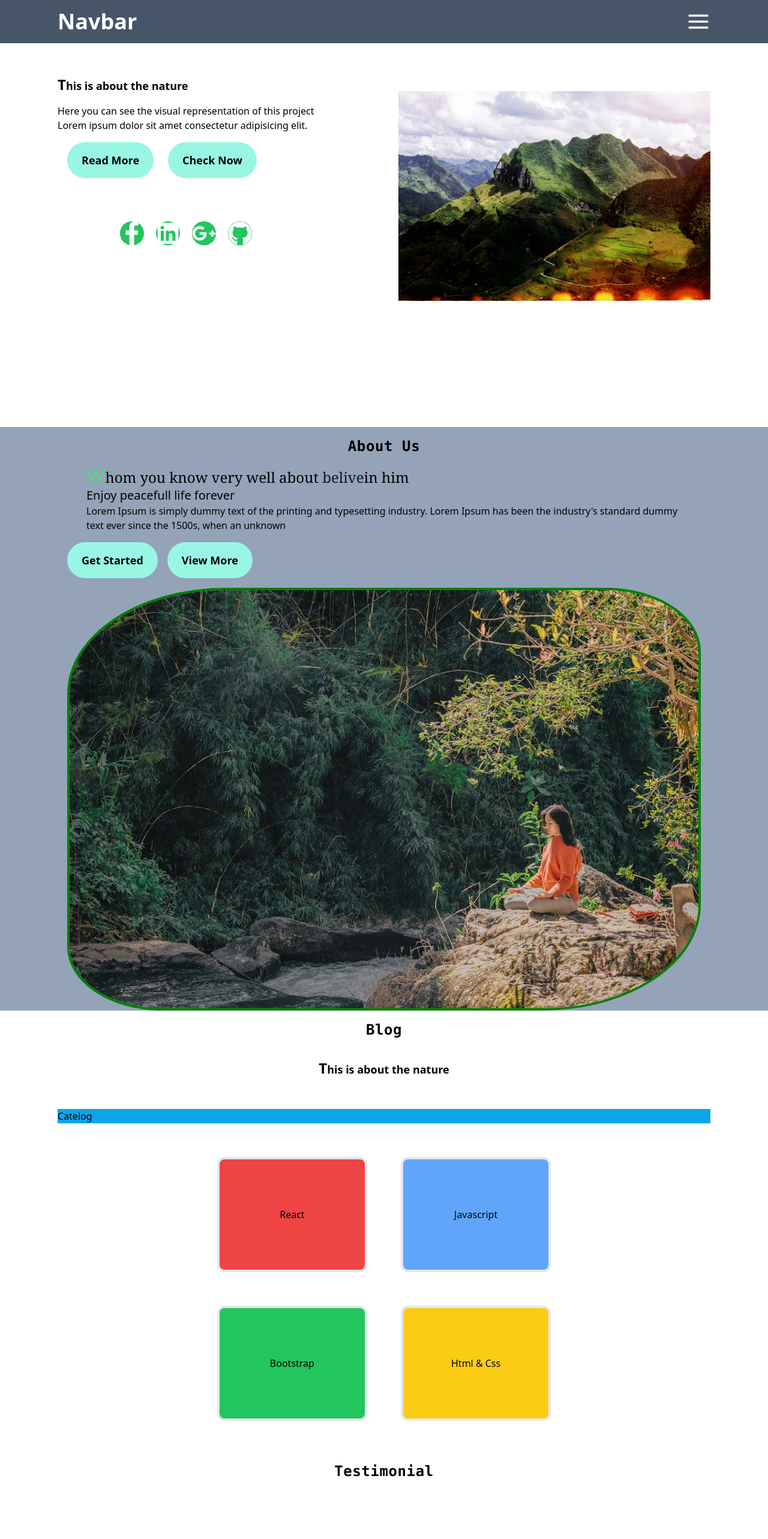
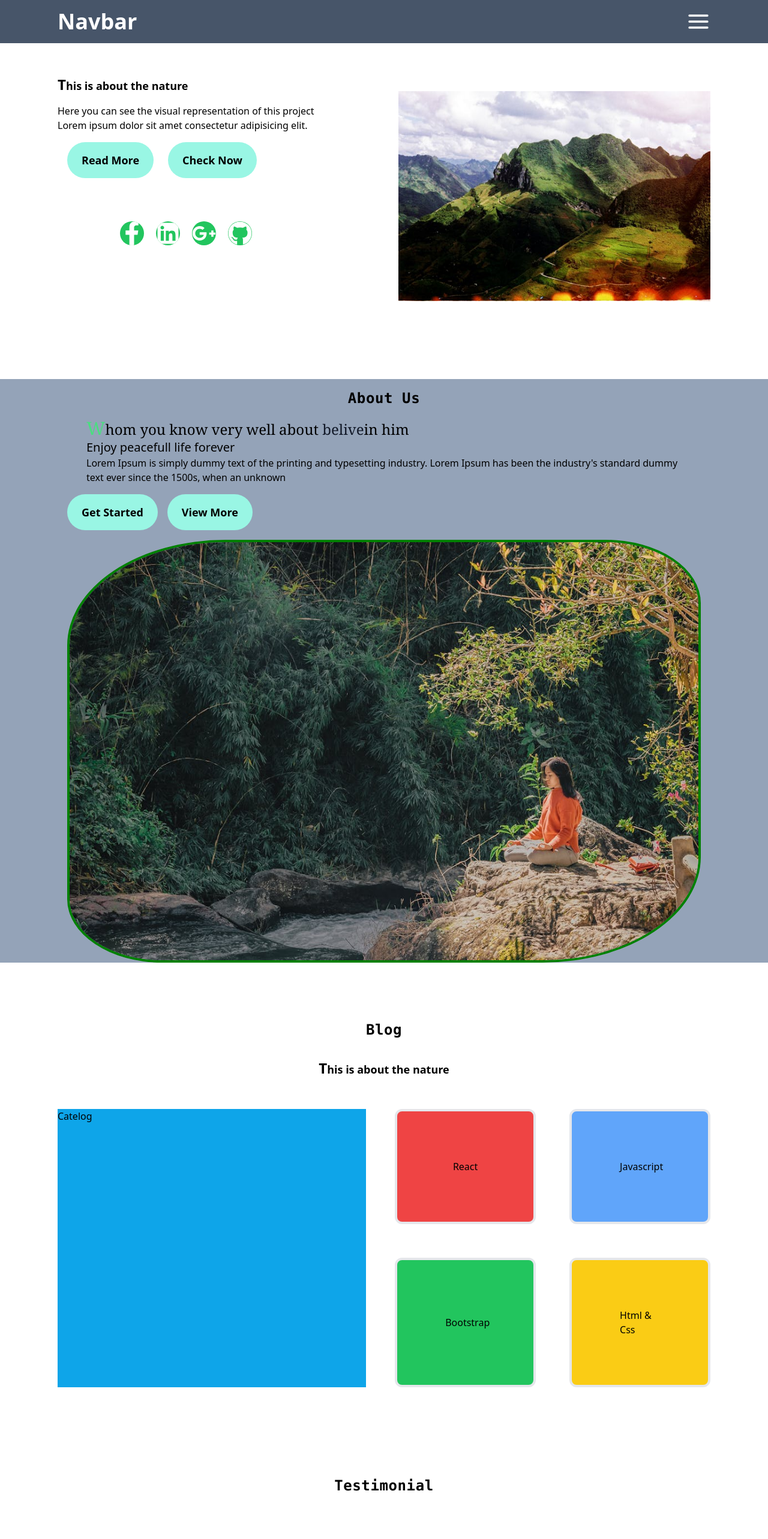
Before and after one commit to neelendrareddy9001/json_webtoken-authentication, a React (Create React App) app in the folder client/: page / in a window 1280 px wide. Shown: the top 2566 px of the page at 60% size. Built offline with nearby package versions, Linux system fonts and the light colour scheme.

Commit message:
footer and styles added

```diff
--- a/client/src/App.js
+++ b/client/src/App.js
@@ -9,6 +9,7 @@ import Contact from './pages/Contact/Contact'
 
 import ParticlesBackground from './Components/ParticlesBackground';
 import Testimoial from './pages/Testimonial/Testimoial';
+import Footer from './Components/Footer/Footer';
 
 function App() {
   return (
@@ -20,6 +21,7 @@ function App() {
       <Blog />
       <Testimoial />
       <Contact />
+      <Footer />
       {/* <Routes>
         <Route path='*' exact element={<Home />} />
         <Route path='/about' element={<About />} />
--- a/client/src/Components/Footer/Footer.jsx
+++ b/client/src/Components/Footer/Footer.jsx
@@ -2,9 +2,14 @@ import React from 'react'
 
 const Footer = () => {
   return (
-    <div>
-
-    </div>
+    <section className='min-h-40 bg-slate-400 '>
+      <h2 className='text-center'>Footer </h2>
+      <div className='flex items-center justify-between px-14'>
+        <div>Links</div>
+        <div>Menus</div>
+        <div>Address</div>
+      </div>
+    </section>
   )
 }
 
--- a/client/src/Components/Header/Header.jsx
+++ b/client/src/Components/Header/Header.jsx
@@ -16,7 +16,7 @@ const Header = () => {
     <section>
     <nav className='navbar shadow-md py-4 flex justify-between w-full bg-slate-600 text-white px-24 min-h-[65px] items-center'>
         <a href='logo' className='logo text-4xl font-semibold capitalize cursor-pointer overflow-hidden'>navbar</a>
-        <ul className=' gap-12 text-lg font-thin hidden md:hidden '>
+        <ul className=' gap-12 text-lg font-thin hidden sm:hidden'>
             <li>
                 <a href='home'>Home</a>
             </li>
--- a/client/src/Components/Home/Home.jsx
+++ b/client/src/Components/Home/Home.jsx
@@ -8,7 +8,7 @@ import { FaGithub } from "react-icons/fa";
 
 const Home = () => {
   return (
-    <section className='section-container min-h-[80vh]'>
+    <section className='section-container min-h-[70vh]'>
       <div className='flex gap-12 items-center justify-between md:flex-col md:py-8'>
         <div>
           <h1  className="heading first-letter:text-2xl font-semibold text-lg py-4">This is about the nature</h1>
--- a/client/src/pages/About/About.jsx
+++ b/client/src/pages/About/About.jsx
@@ -18,7 +18,7 @@ const About = () => {
         About Us
       </motion.h2>
       <div className="section-background">
-        <div className="container min-h-[550px] grid md:grid-cols-2 place-items-center mx-auto">
+        <div className="container min-h-[550px]">
           {/* text content */}
           <div className="flex flex-wrap min-w-[350px] sm:text-center">
             <div className='px-8'>
--- a/client/src/pages/Blog/Blog.jsx
+++ b/client/src/pages/Blog/Blog.jsx
@@ -3,7 +3,7 @@ import { motion } from "framer-motion";
 
 const Blog = () => {
   return (
-    <section className="section-container w-full mx-auto">
+    <section className="section-container w-full mx-auto my-20">
       <motion.h2
         initial={{ opacity: 0, translateX: '-200px' }}
         animate={{ opacity: 1, translateX: '0px' }}
@@ -20,9 +20,9 @@ const Blog = () => {
         <h1 className="heading first-letter:text-2xl font-semibold text-lg py-4 text-center">
           This is about the nature
         </h1>
-        <div className="grid grid-cols-1 gap-14 sm:grid-cols-2 place-items-center my-9 md:flex-col">
+        <div className="my-9 flex gap-12 flex-nowrap md:flex-col">
           {/* image section */}
-          <div className='min-w-[45%] bg-sky-500 w-full h-full'>
+          <div className=' bg-sky-500 w-1/2'>
             <h2>Catelog</h2>
           </div>
           {/* content section */}
```
